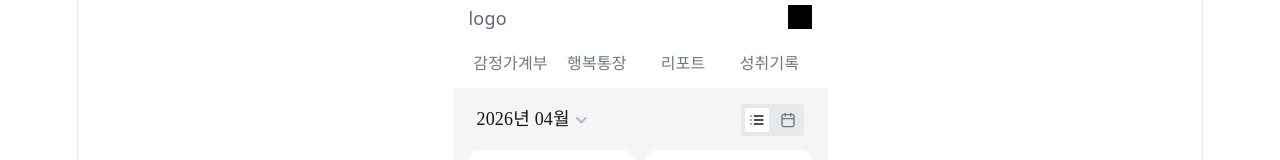
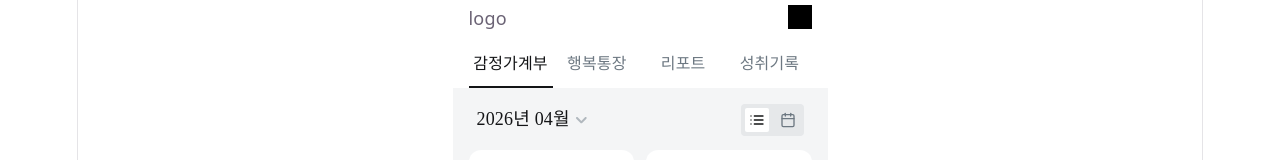
Before and after one commit to Yoojin-J/lagom_front, a React (Vite) app in the folder l_front/: page /calendar/2026/04 in a window 1280 px wide. Shown: the top 160 px of the page. Built offline with nearby package versions, Linux system fonts and the light colour scheme.

Commit message:
navigationBar update
링크 수정 (간단)

```diff
--- a/l_front/src/shared/components/NavigationBar.jsx
+++ b/l_front/src/shared/components/NavigationBar.jsx
@@ -22,7 +22,7 @@ const NavigationBar = ({ activeIndex, onTabChange }) => {
     // </div>
 
     <div className='menu'>
-      <NavLink to="/" className={({ isActive }) => `menu-item ${isActive ? 'active' : ''}`}>
+      <NavLink to="/calendar" className={({ isActive }) => `menu-item ${isActive ? 'active' : ''}`}>
         감정가계부
       </NavLink>
       <NavLink to="/happyBank" className={({ isActive }) => `menu-item ${isActive ? 'active' : ''}`}>
```
